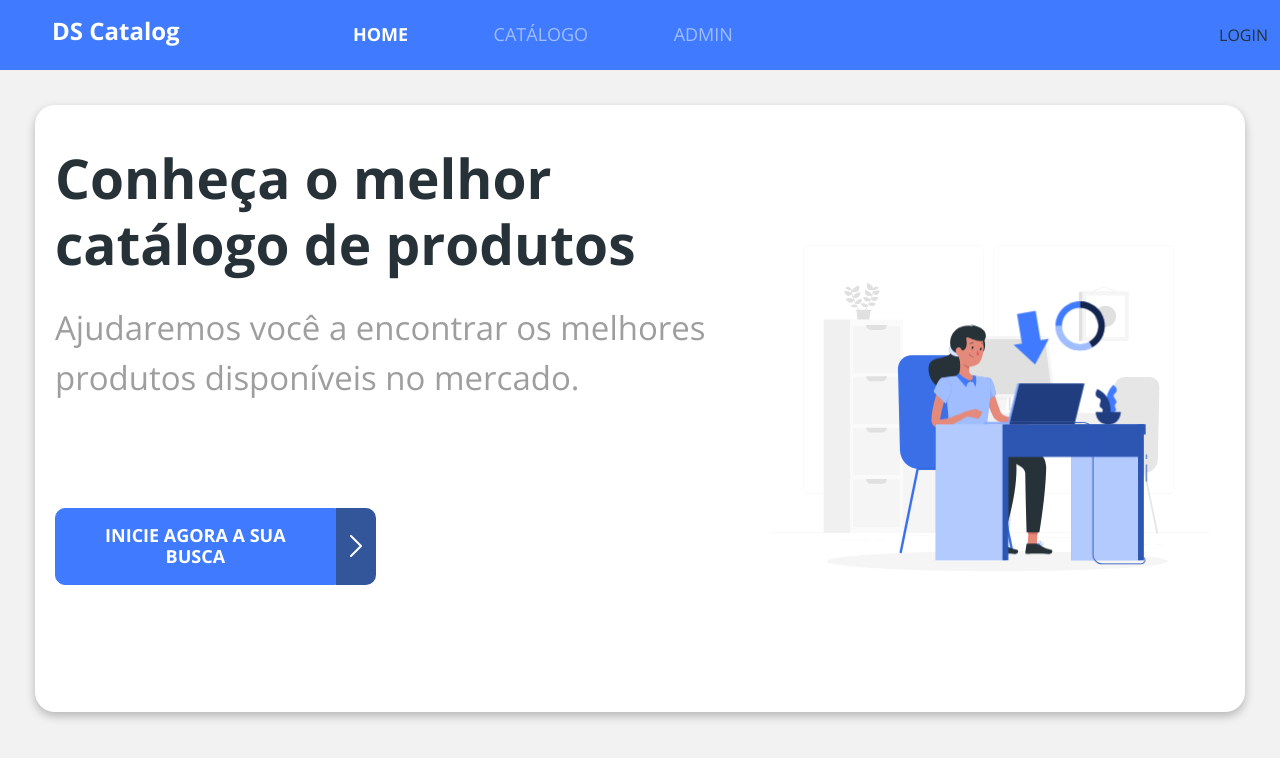
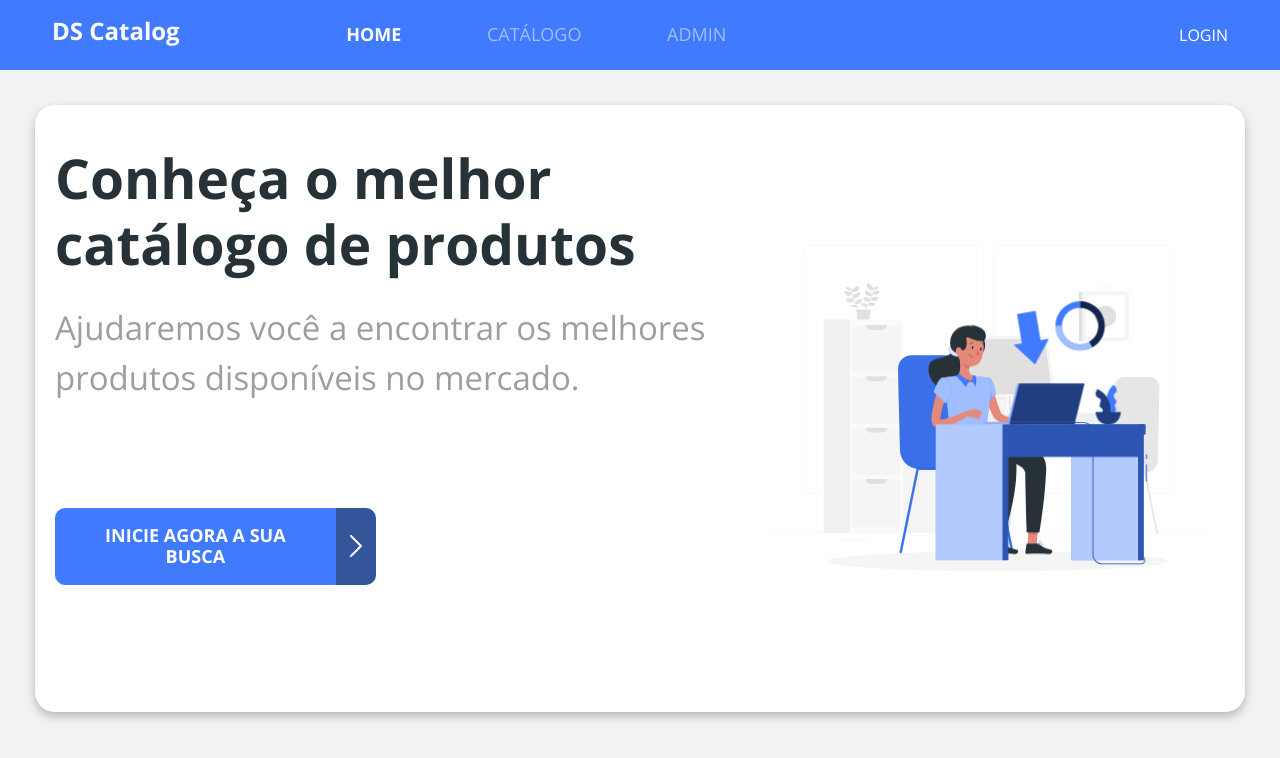
Before and after one commit to GabrielSousaJS/dscatalog-frontend, a React (Create React App) app: page / in a window 1280 px wide. Shown: the top 758 px of the page. Built offline with nearby package versions, Linux system fonts and the light colour scheme; no server answers.

Commit message:
Estilização do login e logout

```diff
--- a/src/components/Navbar/index.tsx
+++ b/src/components/Navbar/index.tsx
@@ -76,10 +76,10 @@
           </ul>
         </div>
 
-        <div>
+        <div className='nav-login-logout'>
           {authData.authenticated ? (
             <>
-              <span>{authData.tokenData?.user_name}</span>
+              <span className='nav-username'>{authData.tokenData?.user_name}</span>
               <a href="#logout" onClick={handleClick}>
                 LOGOUT
               </a>
--- a/src/components/Navbar/styles.css
+++ b/src/components/Navbar/styles.css
@@ -26,3 +26,31 @@
     color: #fff;
     font-weight: 700;
 }
+
+.nav-login-logout {
+    display: none;
+}
+
+.nav-username {
+    display: none;
+}
+
+@media(min-width: 768px) {
+    .nav-login-logout {
+        display: unset;
+        color: #fff;
+        margin-right: 20px;
+
+    }
+}
+
+@media(min-width: 992px) {
+    .nav-login-logout {
+        margin-right: 40px;
+    }
+
+    .nav-username {
+        display: unset;
+        margin-right: 20px;
+    }
+}
```
